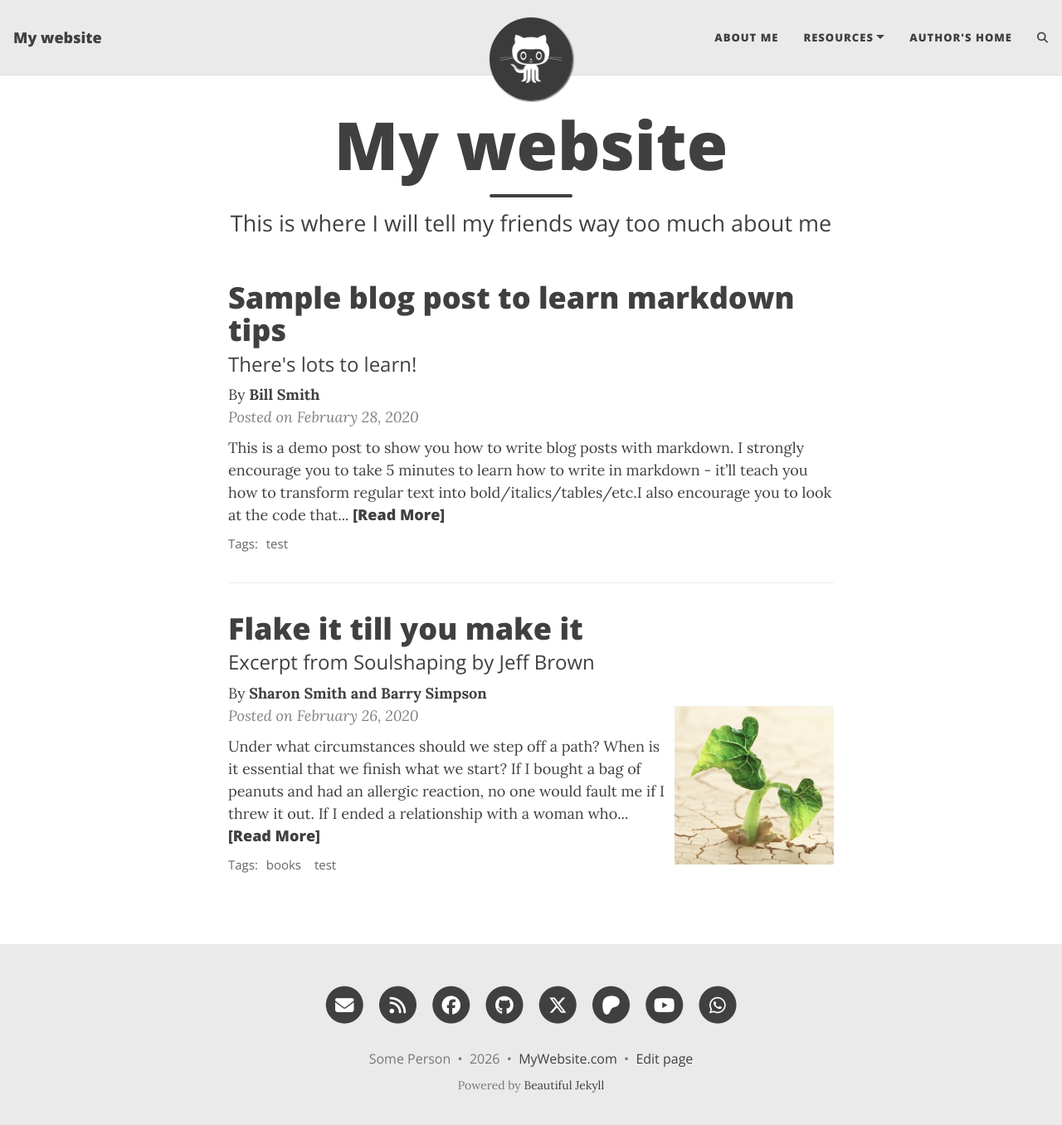
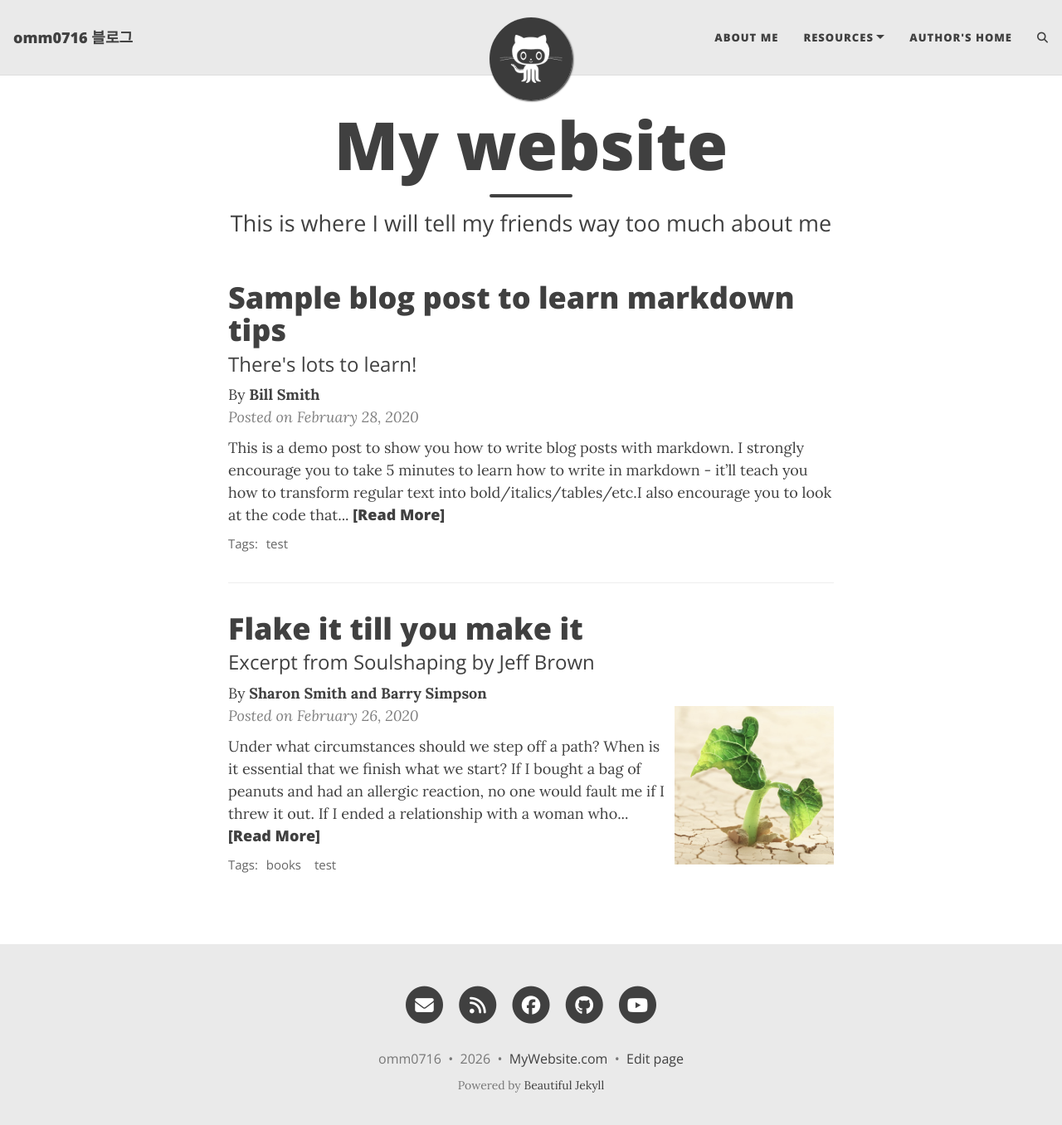
Before and after one commit to omm0716/omm0716.github.io, a Jekyll site: the page built from index.html, in a window 1280 px wide and 1369 px high. Shown: the top 1356 px of the window at 83% size. Built offline with Jekyll 4.4.1, drawn with Linux system fonts in a browser that asks for light colours; the list of posts is cut into pages by our own code; comment, search, counter and statistics services are not loaded; part of the change alters nothing that is shown.

Commit message:
Update _config.yml

```diff
--- a/_config.yml
+++ b/_config.yml
@@ -10,10 +10,10 @@
 ############################
 
 # Name of website
-title: My website
+title: omm0716 블로그
 
 # Your name to show in the footer
-author: Some Person
+author: omm0716
 
 ###############################################
 # --- List of links in the navigation bar --- #
@@ -50,14 +50,11 @@ round-avatar: true
 # You can change the order that they show up on the page by changing the order here.
 # Uncomment the links you want to show and add your information to each one.
 social-network-links:
-  email: "someone@example.com"
+  email: "omm1532@gmail.com"
   rss: true  # remove this line if you don't want to show an RSS link at the bottom
-  facebook: deanattali
-  github: daattali
-  twitter: daattali
-  patreon: DeanAttali
-  youtube: "@daattali"
-  whatsapp: 15551212
+  facebook: omm1532
+  github: omm0716
+  youtube: "@omm1532"
 #  medium: yourname
 #  reddit: yourname or r/yoursubreddit
 #  linkedin: daattali
```
